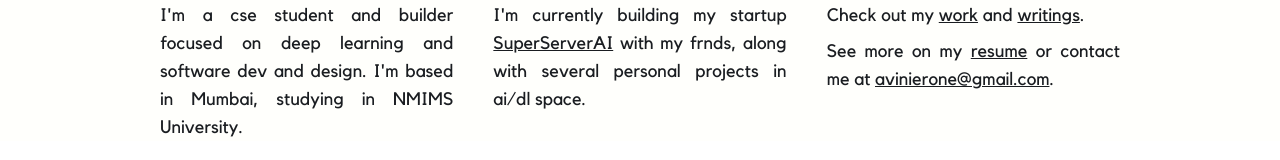
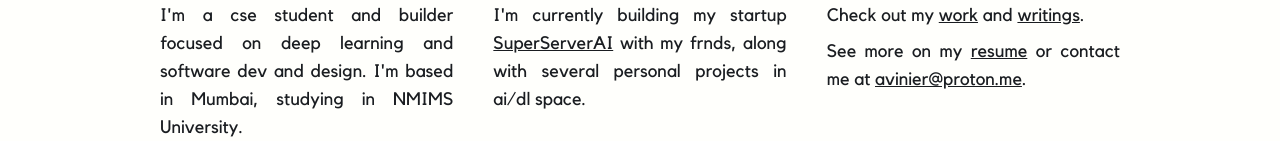
Before and after one commit to Avinier/Personal-V3, a React (Vite) app: page / in a window 1280 px wide. Shown: the part 403-563 px from the top of the page. Built offline with nearby package versions, Linux system fonts and the light colour scheme; no server answers; a web font is replaced by a local one.

Commit message:
mail updated

```diff
--- a/src/components/Hero.tsx
+++ b/src/components/Hero.tsx
@@ -38,7 +38,7 @@ const Hero: React.FC = () => {
             Check out my <a href="https://github.com/Avinier?tab=repositories" className="underline">work</a> and <a href="/writings" className="underline">writings</a>.
           </p>
           <p>
-            See more on my <a href="https://docs.google.com/document/d/e/2PACX-1vRHA8mSTTW8dV4aS6bub4olf1Ea-0kR0Dd2Yl_syu9ue-ujQTLxQghRTvNUpAcOyA/pub" className="underline">resume</a> or contact me at <a href="mailto:avinierone@gmail.com" className="underline">avinierone@gmail.com</a>.
+            See more on my <a href="https://docs.google.com/document/d/e/2PACX-1vRHA8mSTTW8dV4aS6bub4olf1Ea-0kR0Dd2Yl_syu9ue-ujQTLxQghRTvNUpAcOyA/pub" className="underline">resume</a> or contact me at <a href="mailto:avinier@proton.me" className="underline">avinier@proton.me</a>.
           </p>
         </div>
       </div>
```
